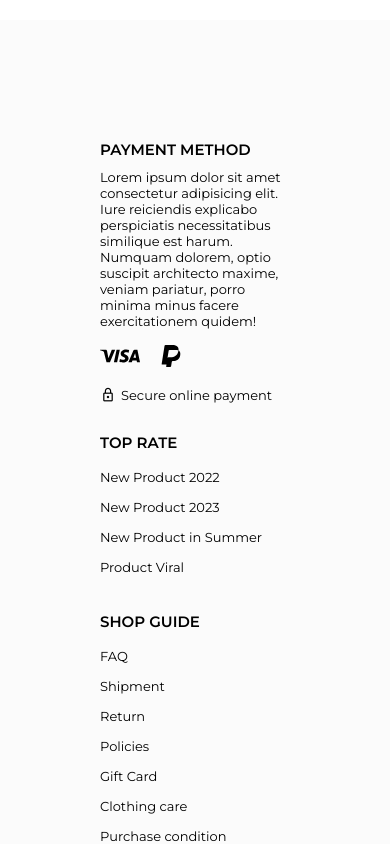
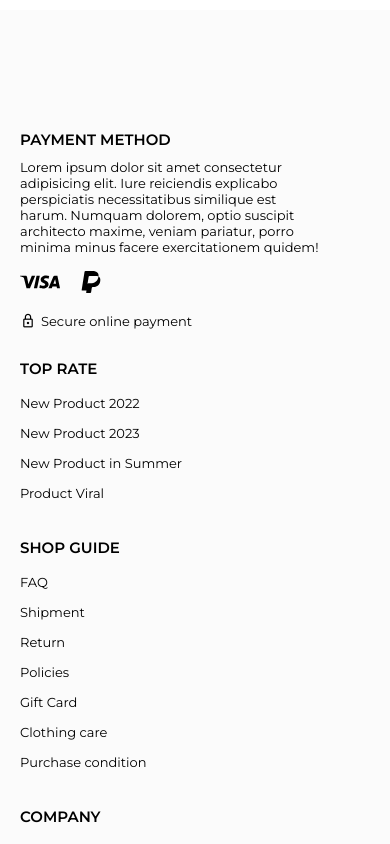
Before and after one commit to dovancuongadhp/Furniture-Website-React, a React (Vite) app: page /shop in a window 390 px wide. Shown: the part 3720-4564 px from the top of the page. Built offline with nearby package versions, Linux system fonts and the light colour scheme.

Commit message:
fit lay list-product shop

```diff
--- a/src/assets/style/footer.scss
+++ b/src/assets/style/footer.scss
@@ -7,11 +7,11 @@ $primary-color: #ff7012;
   width: 100%;
   ul {
     list-style: none;
-        li{
+    li {
       padding: 7px 0;
     }
   }
-    .footer__wrapper{
+  .footer__wrapper {
     display: flex;
     justify-content: center;
     flex-wrap: wrap;
@@ -22,54 +22,56 @@ $primary-color: #ff7012;
       // background-color: red;
       margin: 10px 100px;
     }
-        .footer__heading{
+    .footer__heading {
       font-size: 15px;
       font-weight: 600;
       margin: 10px 0;
     }
-        .footer__title{
+    .footer__title {
       font-size: 13px;
     }
-        .footer__listitem{
+    .footer__listitem {
       font-size: 13px;
     }
-        .payment__method{
+    .payment__method {
       max-width: 300px;
-            .payment__icon{
+      .payment__icon {
         display: flex;
         align-items: center;
-                li:first-child{
+        li:first-child {
           margin-right: 20px;
         }
       }
     }
     .shop__guide {
       max-width: 300px;
-
     }
     .company {
       max-width: 300px;
-
     }
-
   }
-    .footer__nocopyright{
+  .footer__nocopyright {
     padding: 20px 0;
     text-align: center;
     // background-color: $primary-color;
     background-color: #f6f6f6;
-        p{
+    p {
       color: black;
     }
   }
   @media screen and (max-width: 1150px) {
-        .footer__wrapper{
+    .footer__wrapper {
       flex-direction: column;
       // align-items: center;
       justify-content: center;
     }
+    .footer__wrapper {
+      .footer__el {
+        margin: 10px 20px;
       }
-    @media screen and (max-width: 1476px) and (min-width: 1150px){
+    }
+  }
+  @media screen and (max-width: 1476px) and (min-width: 1150px) {
     .footer__wrapper {
       display: grid;
       grid-template-columns: 1fr 1fr;
--- a/src/assets/style/shop.scss
+++ b/src/assets/style/shop.scss
@@ -1,10 +1,10 @@
 $primary-color: #ff7012;
 .shop__container {
   .shop__wrapper {
-    margin: 30px 50px;
+    margin: 0 auto;
     display: flex;
-    justify-content: space-around;
-
+    justify-content: center;
+    max-width: 1400px;
     .shop__product {
       flex-grow: 1;
       .filter__product {
@@ -39,6 +39,7 @@ $primary-color: #ff7012;
 
   @media screen and (max-width: 1000px) {
     .shop__wrapper {
+      margin: 20px 20px;
       flex-direction: column;
       align-items: center;
       justify-content: center;
@@ -49,7 +50,6 @@ $primary-color: #ff7012;
         width: 100%;
         display: flex;
         justify-content: center;
-        // background-color: red;
       }
     }
   }
--- a/src/page/home/Home.jsx
+++ b/src/page/home/Home.jsx
@@ -1,15 +1,8 @@
 import React from "react";
-import TitleBar from "../../components/titlebar/TitleBar";
-import Category from "../../components/categories/Category";
 import "../../assets/style/home.scss";
-import CartIcon from "../../assets/icons/CartIcon";
-import CardProduct from "../../components/cardProduct/CardProduct";
 export default function Home() {
   return(
     <div className="container__home">
-      <CardProduct image={"https://images.gessato.com/cb:OWDa~b707/w:auto/h:auto/q:mauto/f:avif/https://www.gessato.com/wp-content/uploads/2023/01/dieckmann-typ-dieckmann-typ-chair-chair-7.jpg"} price={1231} productName={"test 1231"}/>
-      <CardProduct image={"https://images.gessato.com/cb:OWDa~b707/w:auto/h:auto/q:mauto/f:avif/https://www.gessato.com/wp-content/uploads/2023/01/dieckmann-typ-dieckmann-typ-chair-chair-7.jpg"} price={1231} productName={"test 1231"}/>
-      <CardProduct image={"https://images.gessato.com/cb:OWDa~b707/w:auto/h:auto/q:mauto/f:avif/https://www.gessato.com/wp-content/uploads/2023/01/dieckmann-typ-dieckmann-typ-chair-chair-7.jpg"} price={1231} productName={"test 1231"}/>
     </div>
   )
 }
```
Lines whose indentation alone changed are shown as unchanged.
